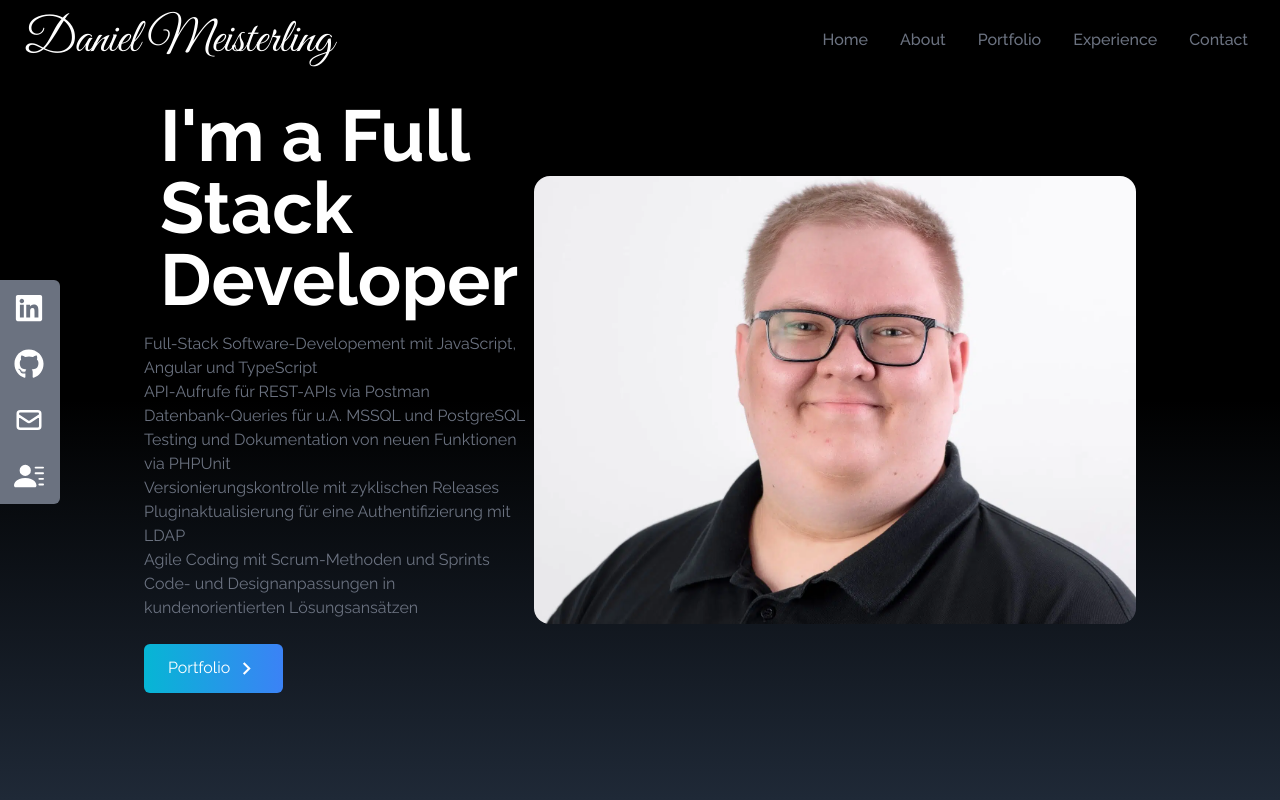
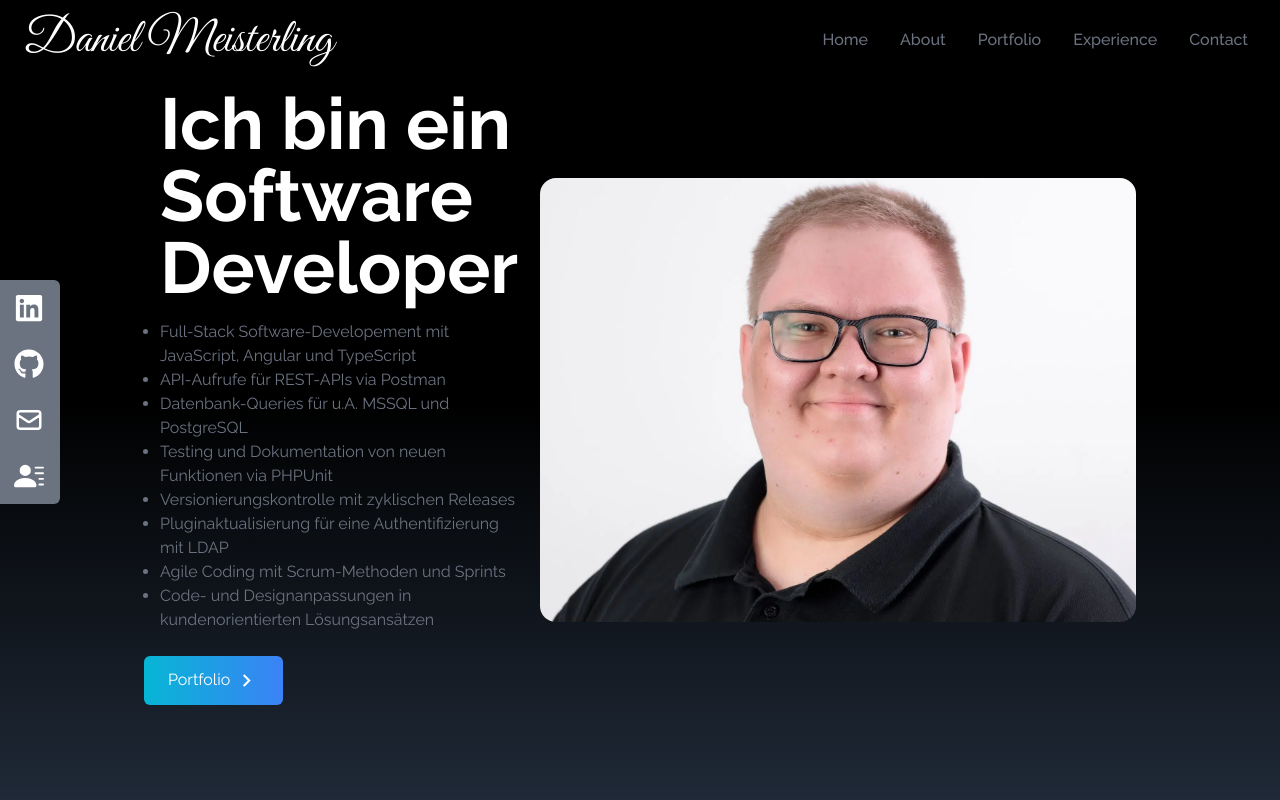
Before and after one commit to DMeisterling/Portfolio, a React (Create React App) app: page / in a window 1280 px wide. Shown: the top 800 px of the page. Built offline with nearby package versions, Linux system fonts and the light colour scheme.

Commit message:
small changes

```diff
--- a/src/components/Experience.jsx
+++ b/src/components/Experience.jsx
@@ -4,7 +4,6 @@ import css from "../assets/css.png";
 import javascript from "../assets/javascript.png";
 import reactImage from "../assets/react.png";
 import nextjs from "../assets/nextjs.png";
-import graphql from "../assets/graphql.png";
 import github from "../assets/github.png";
 import tailwind from "../assets/tailwind.png";
 
@@ -48,12 +47,6 @@ const Experience = () => {
     },
     {
       id: 7,
-      src: graphql,
-      title: "GraphQL",
-      style: "shadow-pink-400",
-    },
-    {
-      id: 8,
       src: github,
       title: "Github",
       style: "shadow-gray-400",
--- a/src/components/Home.jsx
+++ b/src/components/Home.jsx
@@ -12,23 +12,23 @@ const Home = () => {
       <div className="max-w-screen-lg mx-auto flex flex-col items-center justify-center h-full px-4 md:flex-row">
         <div className="flex flex-col justify-center h-full">
           <h2 className="text-4xl sm:text-7xl font-bold text-white px-4">
-            I'm a Full Stack Developer
+            Ich bin ein Software Developer
           </h2>
-          <p className="text-gray-500 py-4 max-w-md ">
-            <p>
+          <ul className="text-gray-500 p-4 padding max-w-md list-disc">
+            <li>
               Full-Stack Software-Developement mit JavaScript, Angular und
               TypeScript
-            </p>
-            <p>API-Aufrufe für REST-APIs via Postman</p>
-            <p>Datenbank-Queries für u.A. MSSQL und PostgreSQL</p>
-            <p>Testing und Dokumentation von neuen Funktionen via PHPUnit</p>
-            <p>Versionierungskontrolle mit zyklischen Releases</p>
-            <p>Pluginaktualisierung für eine Authentifizierung mit LDAP</p>
-            <p>Agile Coding mit Scrum-Methoden und Sprints</p>
-            <p>
+            </li>
+            <li>API-Aufrufe für REST-APIs via Postman</li>
+            <li>Datenbank-Queries für u.A. MSSQL und PostgreSQL</li>
+            <li>Testing und Dokumentation von neuen Funktionen via PHPUnit</li>
+            <li>Versionierungskontrolle mit zyklischen Releases</li>
+            <li>Pluginaktualisierung für eine Authentifizierung mit LDAP</li>
+            <li>Agile Coding mit Scrum-Methoden und Sprints</li>
+            <li>
               Code- und Designanpassungen in kundenorientierten Lösungsansätzen
-            </p>
-          </p>
+            </li>
+          </ul>
 
           <div>
             <Link
```
